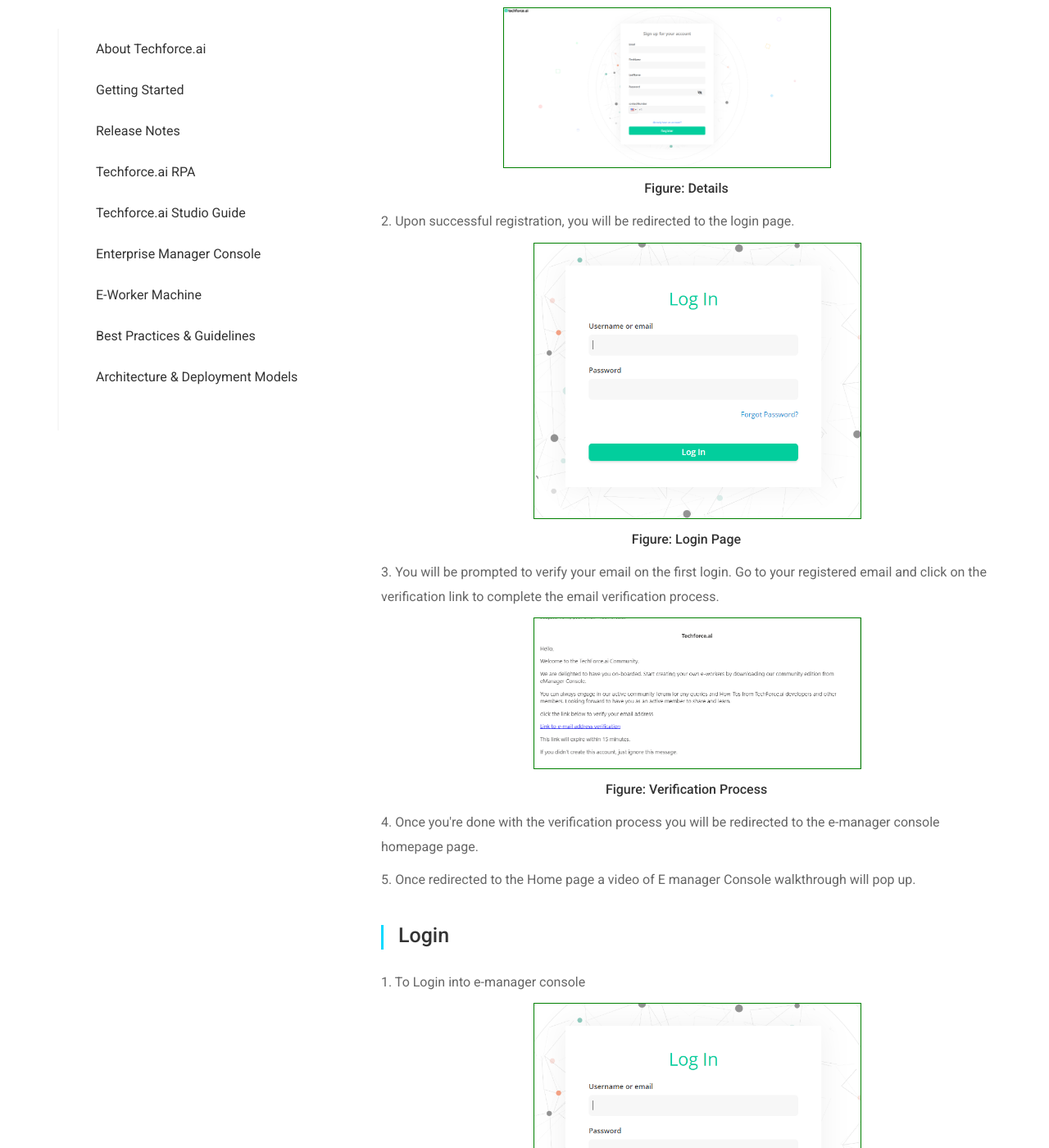
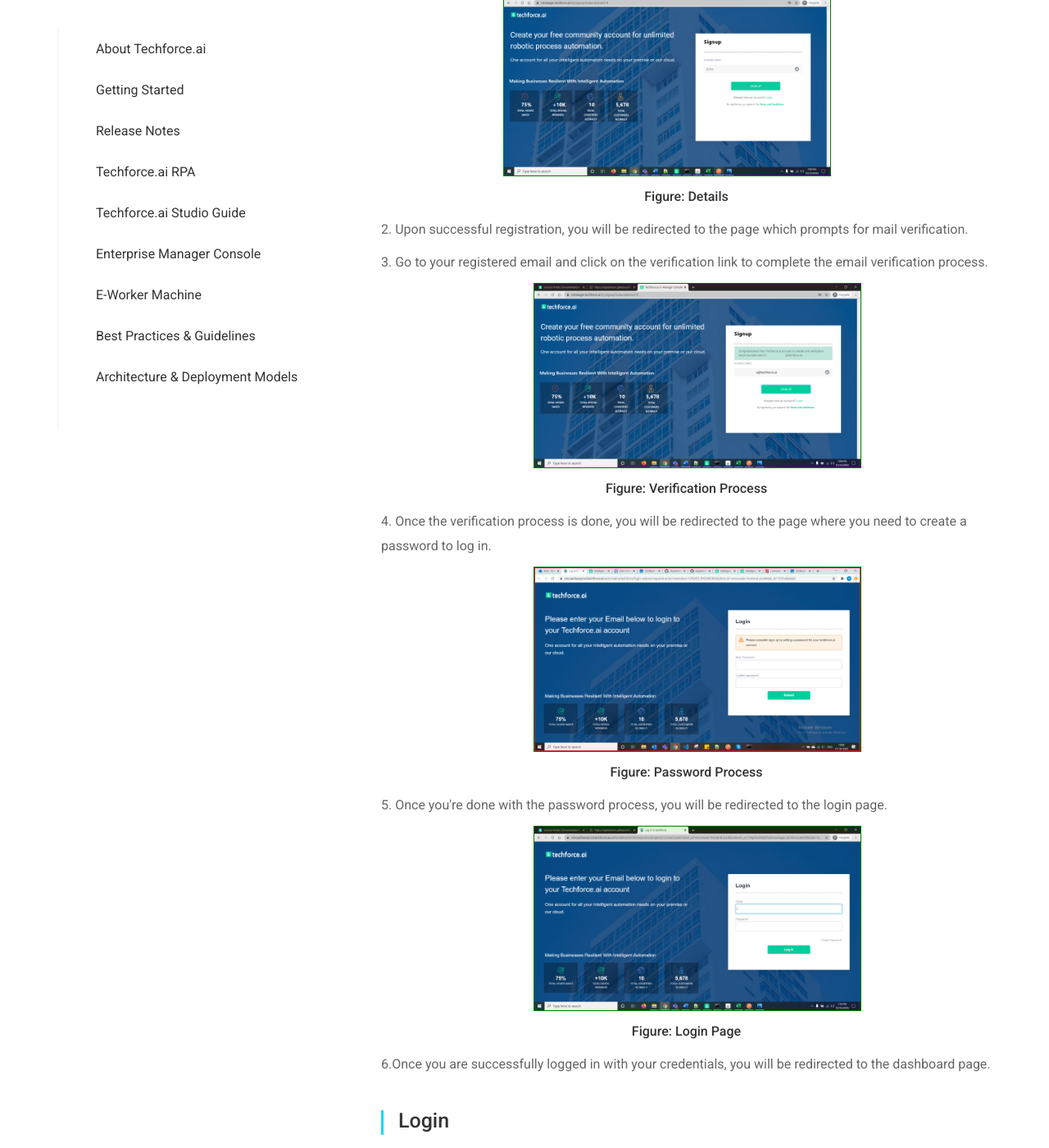
Before and after one commit to digitamizers/Documentation, a Jekyll site: the page built from index.md, in a window 1280 px wide and 1400 px high, scrolled down 78245 px. Shown: the whole window at 82% size. Built offline with Jekyll 4.4.1, drawn with Linux system fonts in a browser that asks for light colours; some of the changed text lies outside the part shown.

Commit message:
changes in documentation

```diff
--- a/_layouts/default.html
+++ b/_layouts/default.html
@@ -2507,19 +2507,20 @@
                             <div id="Registerwith"  class="page-section">
                               <h4 class="skyBlue"> Register with E-Manager Console</h4>
 
-                              <p>1. To get access to the e-manager console, goto <a  target="_blank" href="https://emanager.Techforce.ai/try/signup?subscriptionId=0">https://emanager.Techforce.ai/try/signup?subscriptionId=0 </a> and submit the details.</p>
+                              <p>1. To get access to the e-manager console, goto <a  target="_blank" href="https://emanager.Techforce.ai/try/signup?subscriptionId=0">https://emanager.Techforce.ai/try/signup?subscriptionId=0 </a> enter your business email id and click on the SIGN-UP button.</p>
                               <img src="{{ '/assets/images/doc-img112.png' | relative_url }}" alt="image" style="width:400px;text-align:center;border:1px solid green;margin-left:20%;margin-top:10px;margin-bottom:10px;">
                               <p style="text-align:center;"><strong>Figure: Details </strong></p>
-                              <p><span class="numbers">2.</span> Upon successful registration, you will be redirected to the login page.</p>
-
-                              <img src="{{ '/assets/images/doc-img46.png' | relative_url }}"alt="image" class="topImg" style="width:400px; border: 1px solid green;margin-left:25%;margin-top:10px;margin-bottom:10px;">
-                              <p style="text-align:center;"><strong>Figure: Login Page </strong></p>
-                              <p><span class="numbers">3.</span> You will be prompted to verify your email on the first login. Go to your registered email and click on the verification link to complete the email verification process.</p>
+                              <p><span class="numbers">2.</span> Upon successful registration, you will be redirected to the page which prompts for mail verification.</p>
+                              <p><span class="numbers">3.</span> Go to your registered email and click on the verification link to complete the email verification process.</p>
                               <img src="{{ '/assets/images/doc-img47.png' | relative_url }}"alt="image" class="topImg" style="width:400px; border: 1px solid green;margin-left:25%;margin-top:10px;margin-bottom:10px;">
                               <p style="text-align:center;"><strong>Figure: Verification Process </strong></p>
-                              <p><span class="numbers">4.</span> Once you're done with the verification process you will be redirected to the e-manager console homepage page.</p>
-                              <p><span class="numbers">5.</span> Once redirected to the Home page a video of E manager Console walkthrough will pop up.</p>
-
+                              <p><span class="numbers">4.</span> Once the verification process is done, you will be redirected to the page where you need to create a password to log in.</p>
+                              <img src="{{ '/assets/images/doc-img46.png' | relative_url }}"alt="image" class="topImg" style="width:400px; border: 1px solid green;margin-left:25%;margin-top:10px;margin-bottom:10px;">
+                              <p style="text-align:center;"><strong>Figure: Password Process </strong></p>
+                              <p><span class="numbers">5.</span> Once you're done with the password process, you will be redirected to the login page.</p>
+                              <img src="{{ '/assets/images/doc-img132.png' | relative_url }}"alt="image" class="topImg" style="width:400px; border: 1px solid green;margin-left:25%;margin-top:10px;margin-bottom:10px;">
+                              <p style="text-align:center;"><strong>Figure: Login Page </strong></p>
+                              <p><span class="numbers">6.Once you are successfully logged in with your credentials, you will be redirected to the dashboard page.</span></p>
                            </div>
 
                            <div id="Login"  class="page-section">
```
Also changed, not shown: assets/images/doc-img112.png, assets/images/doc-img132.png (added), assets/images/doc-img46.png, assets/images/doc-img47.png.
